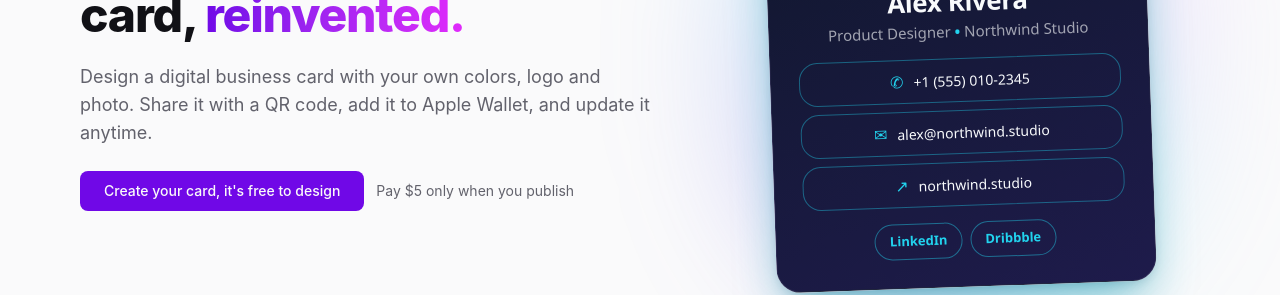
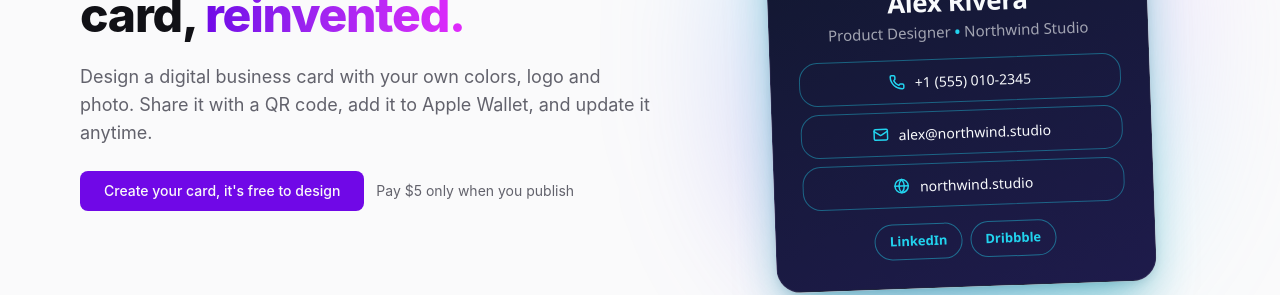
Before and after one commit to Rohaan1624/BusinessCard, a React (Vite) app in the folder vite-project/: page / in a window 1280 px wide. Shown: the part 344-639 px from the top of the page. Built offline with nearby package versions, Linux system fonts and the light colour scheme; no server answers.

Commit message:
icons changed

```diff
--- a/vite-project/src/components/CardPreview.jsx
+++ b/vite-project/src/components/CardPreview.jsx
@@ -1,11 +1,14 @@
+import { Globe, Mail, Phone } from 'lucide-react'
 import { FONTS, DEFAULT_THEME, resolveCardText, logoSizePx } from '../lib/themes'
 import './card-preview.css'
 
-function ContactRow({ icon, label, href }) {
+function ContactRow({ icon: Icon, label, href }) {
   if (!label) return null
   const inner = (
     <>
-      <span className="contact-icon" aria-hidden="true">{icon}</span>
+      <span className="contact-icon" aria-hidden="true">
+        <Icon size={16} strokeWidth={2.25} />
+      </span>
       <span className="contact-label">{label}</span>
     </>
   )
@@ -90,9 +93,9 @@ export default function CardPreview({ card, footer = null }) {
 
       {(card.phone || card.email || card.website) && (
         <div className="card-contacts">
-          <ContactRow icon="✆" label={card.phone} href={card.phone ? `tel:${card.phone}` : null} />
-          <ContactRow icon="✉" label={card.email} href={card.email ? `mailto:${card.email}` : null} />
-          <ContactRow icon="↗" label={card.website?.replace(/^https?:\/\//, '')} href={website} />
+          <ContactRow icon={Phone} label={card.phone} href={card.phone ? `tel:${card.phone}` : null} />
+          <ContactRow icon={Mail} label={card.email} href={card.email ? `mailto:${card.email}` : null} />
+          <ContactRow icon={Globe} label={card.website?.replace(/^https?:\/\//, '')} href={website} />
         </div>
       )}
 
--- a/vite-project/src/components/card-preview.css
+++ b/vite-project/src/components/card-preview.css
@@ -134,7 +134,11 @@
   justify-content: center;
   transition: background 0.15s, border-color 0.15s;
 }
-.contact-icon { color: var(--card-accent); font-size: 16px; }
+.contact-icon {
+  color: var(--card-accent);
+  display: inline-flex;
+  flex-shrink: 0;
+}
 .contact-label { overflow-wrap: anywhere; }
 
 /* filled (default): soft accent-tinted pills */
```
